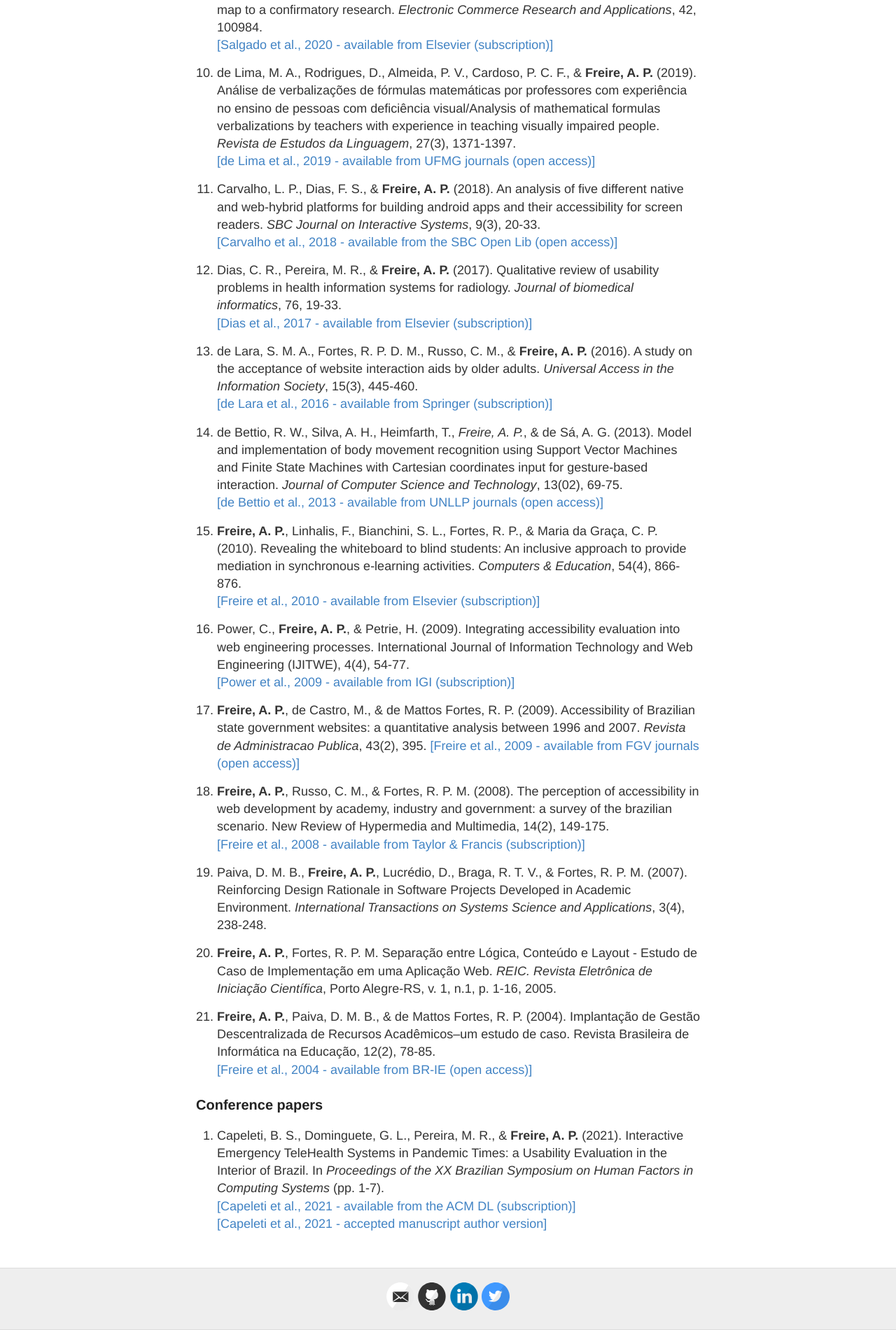
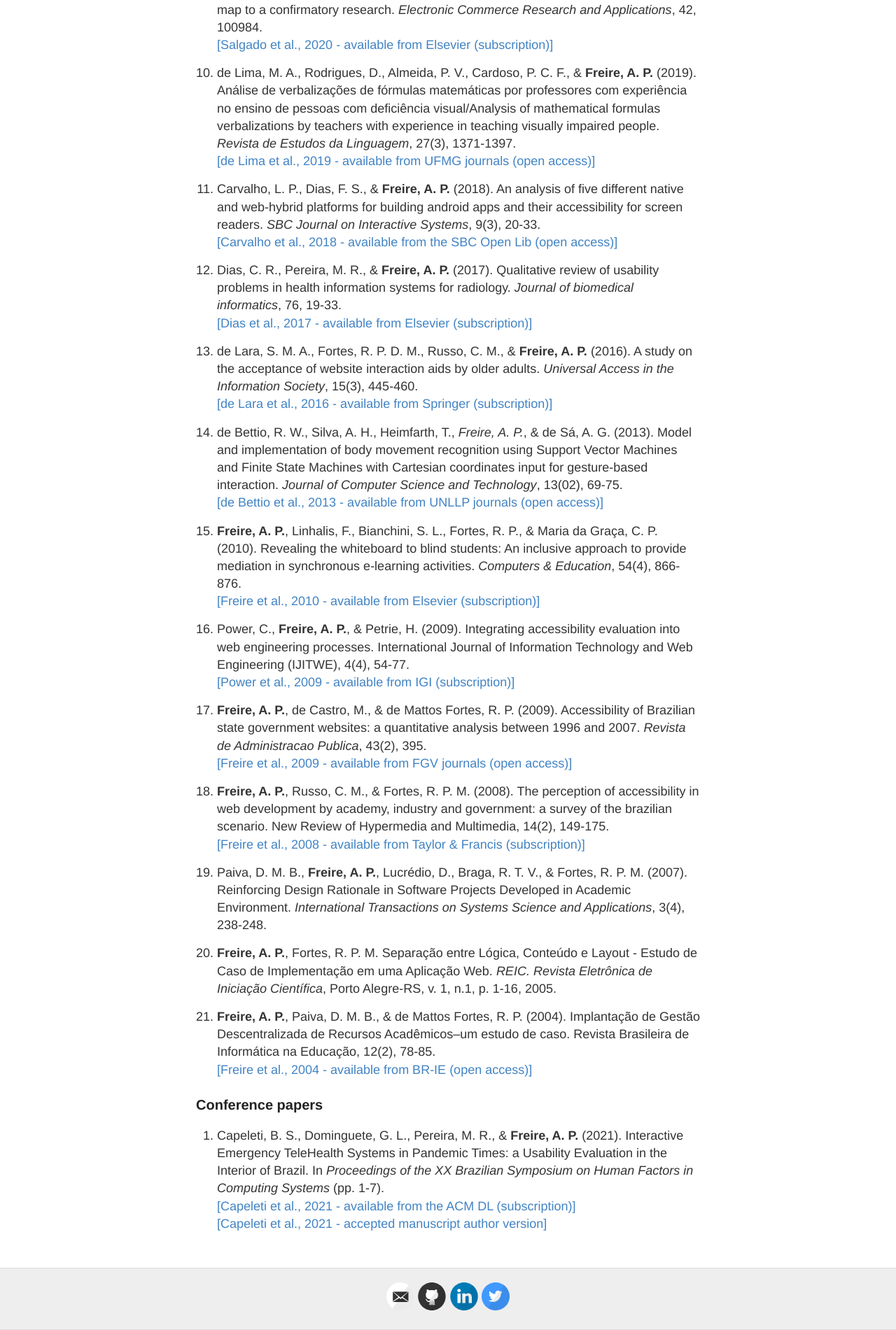
Before and after one commit to apfreire/apfreire.github.io, a Jekyll site: the page built from publications.md, in a window 1280 px wide. Shown: the part 1537-3438 px from the top of the page at 70% size. Built offline with Jekyll 4.4.1, drawn with Linux system fonts in a browser that asks for light colours.

```diff
--- a/publications.md
+++ b/publications.md
@@ -44,7 +44,7 @@ also available on this page.  Please let me know if you need any adapted copy of
 
 16. Power, C., **Freire, A. P.**, & Petrie, H. (2009). Integrating accessibility evaluation into web engineering processes. International Journal of Information Technology and Web Engineering (IJITWE), 4(4), 54-77.<br/>[[Power et al., 2009 - available from IGI (subscription)]](https://www.igi-global.com/article/...journal-information-technology-web/40344)
 
-17. **Freire, A. P.**, de Castro, M., & de Mattos Fortes, R. P. (2009). Accessibility of Brazilian state government websites: a quantitative analysis between 1996 and 2007. *Revista de Administracao Publica*, 43(2), 395. [[Freire et al., 2009 - available from FGV journals (open access)]](https://www.proquest.com/docview/1643153700?pq-origsite=gscholar&fromopenview=true)
+17. **Freire, A. P.**, de Castro, M., & de Mattos Fortes, R. P. (2009). Accessibility of Brazilian state government websites: a quantitative analysis between 1996 and 2007. *Revista de Administracao Publica*, 43(2), 395.<br/> [[Freire et al., 2009 - available from FGV journals (open access)]](https://www.proquest.com/docview/1643153700?pq-origsite=gscholar&fromopenview=true)
 
 18. **Freire, A. P.**, Russo, C. M., & Fortes, R. P. M. (2008). The perception of accessibility in web development by academy, industry and government: a survey of the brazilian scenario. New Review of Hypermedia and Multimedia, 14(2), 149-175. <br/>[[Freire et al., 2008 - available from Taylor & Francis (subscription)]](https://doi.org/10.1080/13614560802624241)
 
```
